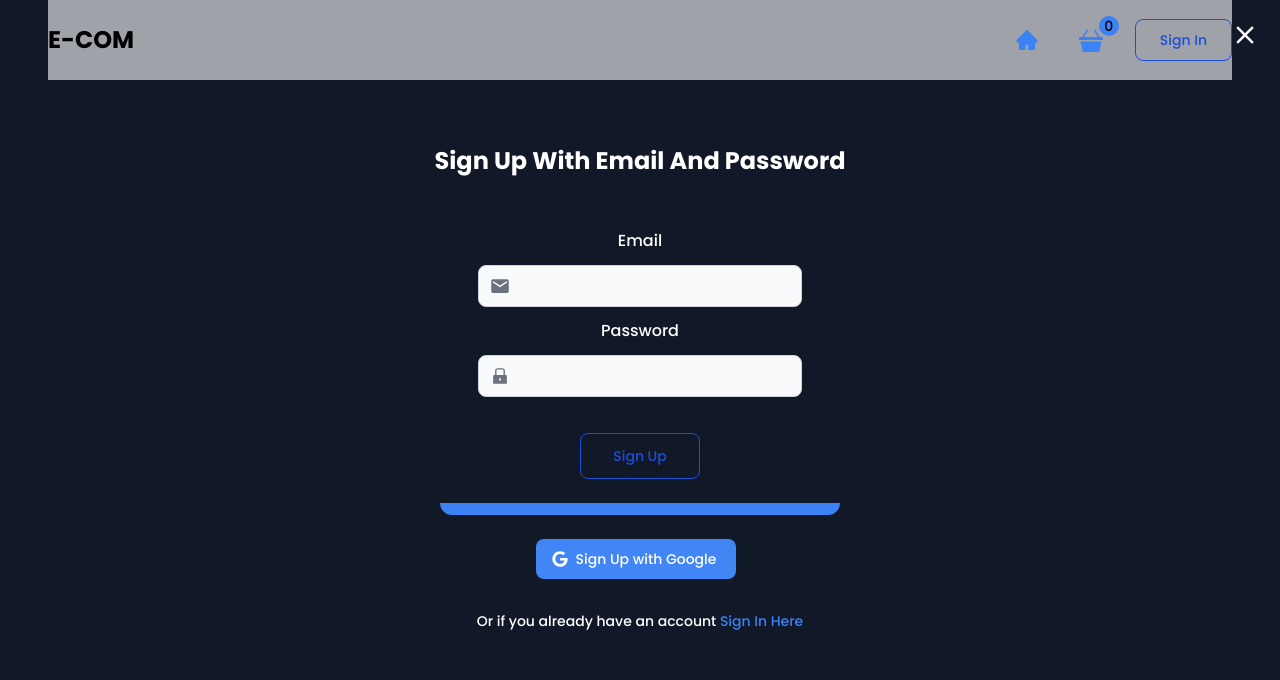
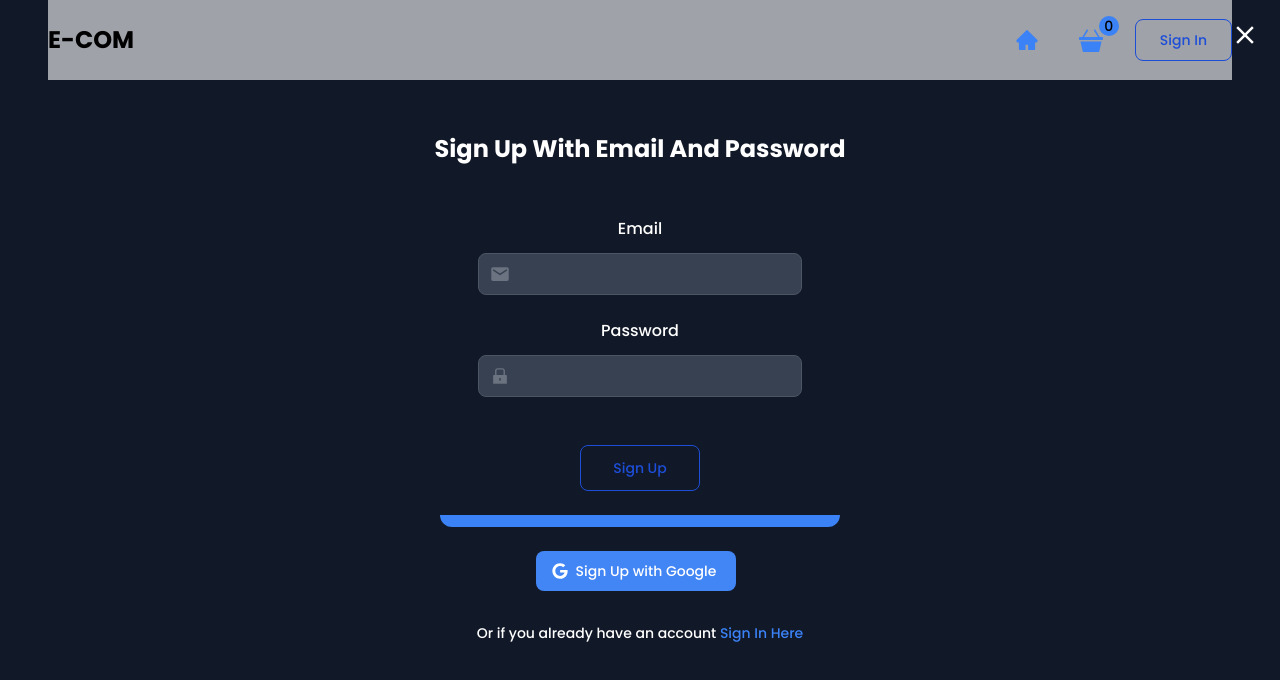
Before and after one commit to Hyp3ROO/ecommerce, a React (Vite) app: page /sign-up in a window 1280 px wide. Shown: the top 680 px of the page. Built offline with nearby package versions, Linux system fonts and the light colour scheme; no server answers.

Commit message:
changed some styling and added navigation functionality

```diff
--- a/src/components/LoginForm.tsx
+++ b/src/components/LoginForm.tsx
@@ -4,7 +4,7 @@ import { IoMdMail, IoMdClose } from 'react-icons/io'
 import { AiFillLock } from 'react-icons/ai'
 import { GoogleAuthProvider, signInWithRedirect } from 'firebase/auth'
 import { auth } from '../auth/firebase'
-import { Link, Navigate, useLocation } from 'react-router-dom'
+import { Link, Navigate, useLocation, useNavigate } from 'react-router-dom'
 import { useAuthState } from 'react-firebase-hooks/auth'
 
 type FormProps = {
@@ -25,6 +25,7 @@ const LoginForm = ({ formProps }: FormProps) => {
   const [password, setPassword] = useState('')
   const [emailError, setEmailError] = useState('')
   const [passwordError, setPasswordError] = useState('')
+  const navigate = useNavigate()
   const emailRegExp = new RegExp(
     '^[a-zA-Z0-9._%+-]+@[a-zA-Z0-9.-]+.[a-zA-Z]{2,}$'
   )
@@ -60,11 +61,11 @@ const LoginForm = ({ formProps }: FormProps) => {
 
   return (
     <div className='z-15 fixed inset-0 flex flex-col items-center justify-center bg-gray-900 text-center text-white'>
-      <Link to='/'>
-        <button className='group absolute right-5 top-5'>
-          <IoMdClose className='text-3xl duration-200 group-hover:text-blue-500' />
-        </button>
-      </Link>
+      <button
+        className='group absolute right-5 top-5'
+        onClick={() => navigate('/')}>
+        <IoMdClose className='text-3xl duration-200 group-hover:text-blue-500' />
+      </button>
       <form
         className='flex flex-col items-center justify-center gap-3'
         onSubmit={e => handleSubmit(e)}>
@@ -75,26 +76,30 @@ const LoginForm = ({ formProps }: FormProps) => {
             <IoMdMail className='h-5 w-5 text-gray-500 dark:text-gray-400' />
           </div>
           <input
-            className='block w-full rounded-lg border border-gray-300 bg-gray-50 p-2.5 pl-10 text-sm text-gray-900 focus:border-blue-500 focus:ring-blue-500  dark:border-gray-600 dark:bg-gray-700 dark:text-white dark:placeholder-gray-400 dark:focus:border-blue-500 dark:focus:ring-blue-500'
+            className='block w-full rounded-lg border border-gray-600 bg-gray-700 p-2.5 pl-10 text-sm text-white placeholder-gray-400 focus:border-blue-500 focus:ring-blue-500'
             type='text'
             value={email}
             onChange={e => setEmail(e.currentTarget.value)}
           />
         </div>
-        {emailError.length > 0 ? emailError : ''}
+        <p className='text-sm font-bold text-red-500'>
+          {emailError.length > 0 ? emailError : ''}
+        </p>
         <label>Password</label>
         <div className='relative'>
           <div className='pointer-events-none absolute inset-y-0 left-0 flex items-center pl-3'>
             <AiFillLock className='h-5 w-5 text-gray-500 dark:text-gray-400' />
           </div>
           <input
-            className='block w-full rounded-lg border border-gray-300 bg-gray-50 p-2.5 pl-10 text-sm text-gray-900 focus:border-blue-500 focus:ring-blue-500  dark:border-gray-600 dark:bg-gray-700 dark:text-white dark:placeholder-gray-400 dark:focus:border-blue-500 dark:focus:ring-blue-500'
+            className='block w-full rounded-lg border border-gray-600 bg-gray-700 p-2.5 pl-10 text-sm text-white placeholder-gray-400 focus:border-blue-500 focus:ring-blue-500'
             type='password'
             value={password}
             onChange={e => setPassword(e.currentTarget.value)}
           />
         </div>
-        {passwordError.length > 0 ? passwordError : ''}
+        <p className='text-sm font-bold text-red-500'>
+          {passwordError.length > 0 ? passwordError : ''}
+        </p>
         <button className='mt-6 rounded-lg border border-blue-700 px-8 py-3 text-center text-sm text-blue-700 duration-200 hover:bg-blue-800 hover:text-white focus:outline-none focus:ring-4 focus:ring-blue-300 dark:border-blue-500 dark:text-blue-500 dark:hover:bg-blue-600 dark:hover:text-white dark:focus:ring-blue-800'>
           {formProps.btnText}
         </button>
```
